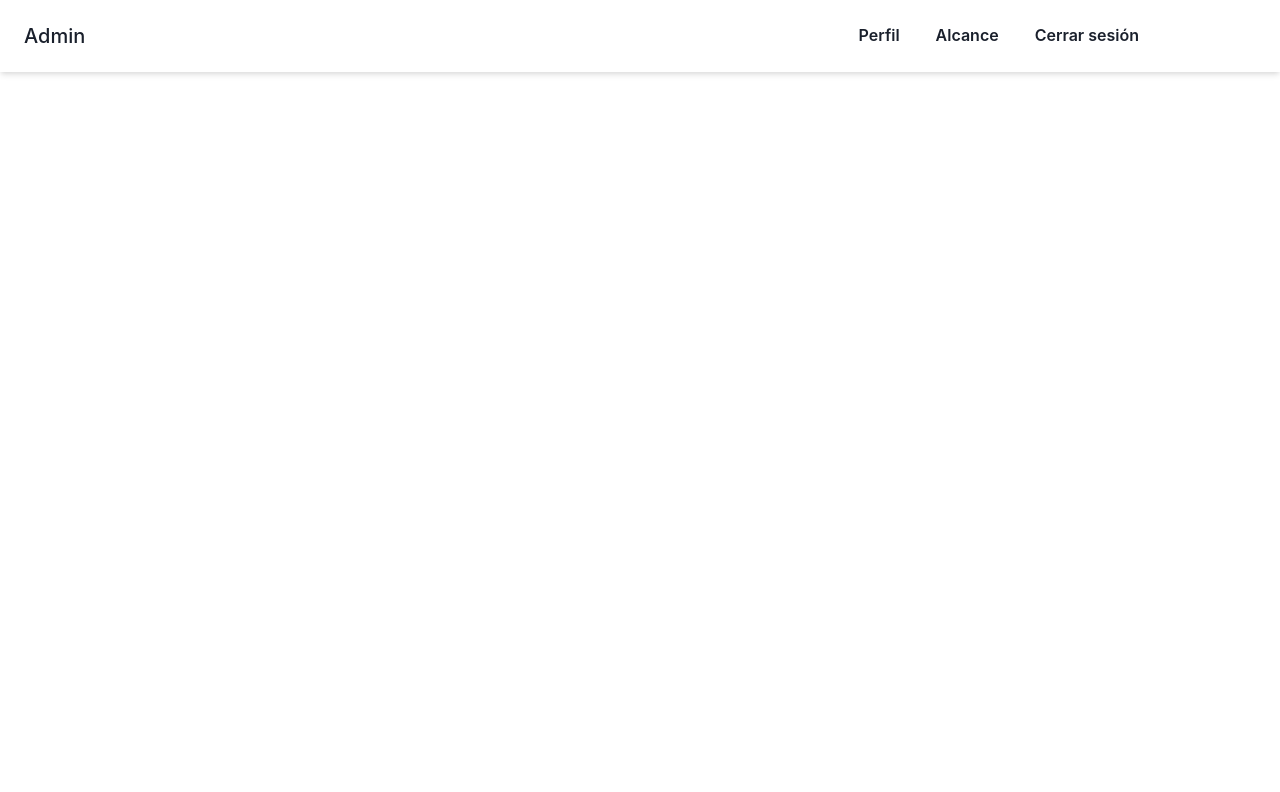
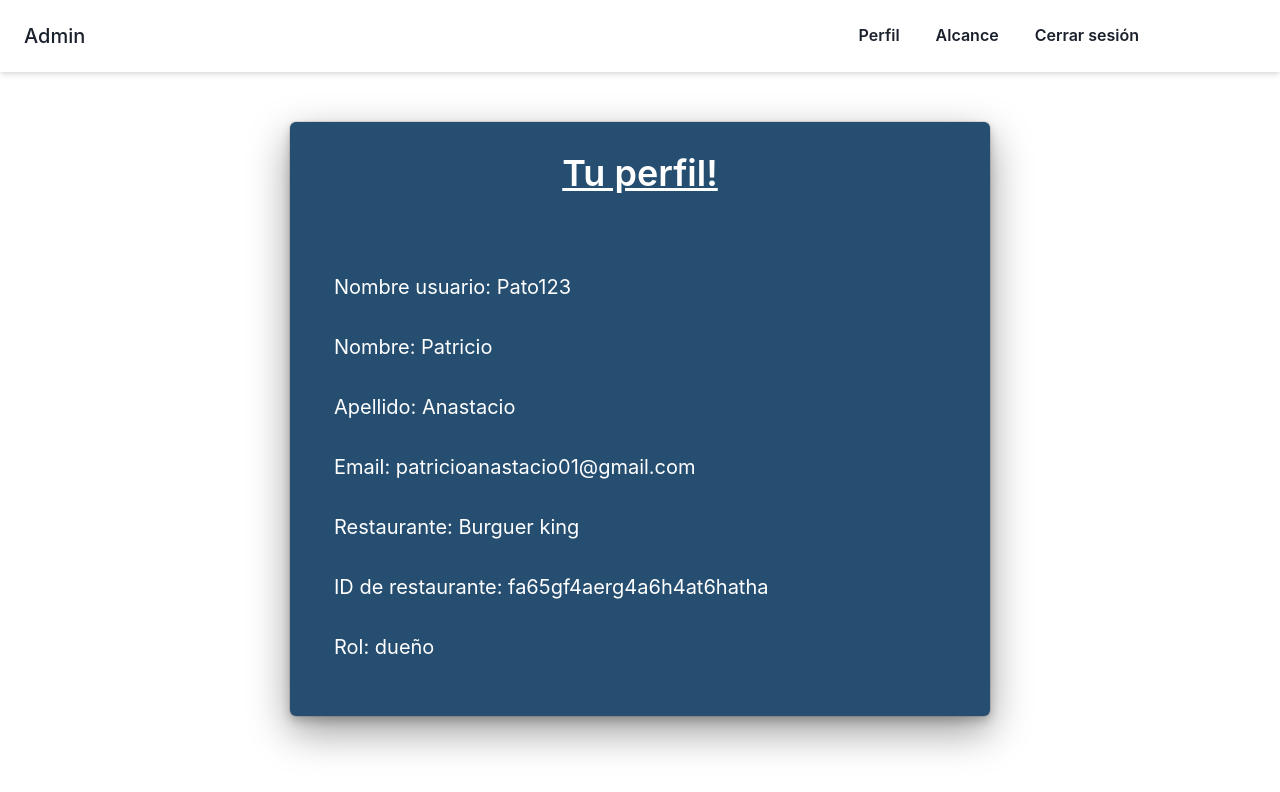
Before and after one commit to agusminahk/projecto-profesional-curselo, a React (Create React App) app in the folder client/: page /perfil in a window 1280 px wide. Shown: the top 792 px of the page. Built offline with nearby package versions, Linux system fonts and the light colour scheme.

Commit message:
profile view

```diff
--- a/client/src/views/App.jsx
+++ b/client/src/views/App.jsx
@@ -11,15 +11,17 @@ import { AdminHome } from "./admin/AdminHome"
 import { NavbarAdmin } from '../components/admin/NavbarAdmin';
 import { ClientsView } from "./admin/ClientsView"
 import { NewClient } from './admin/NewClient';
+import { Profile } from './admin/Profile';
 
 const App = () => {
     return (
         <div style={{backgroundColor: "#FFF", height: "100vh"}}>
             <NavbarAdmin />
             <Routes>
-                <Route exact path="/" element={<AdminHome />}/>
-                <Route exact path="/clientes" element={<ClientsView />}/>
-                <Route exact path="/nuevousuario" element={<NewClient />}/>
+                <Route exact path="/" element={<AdminHome />} />
+                <Route exact path="/clientes" element={<ClientsView />} />
+                <Route exact path="/nuevousuario" element={<NewClient />} />
+                <Route exact path="/perfil" element={<Profile/>} />
             </Routes>
         </div>
     )
--- /dev/null
+++ b/client/src/views/admin/Profile.jsx
@@ -0,0 +1,70 @@
+import {
+  Box,
+  Container,
+  Heading,
+  SimpleGrid,
+  Icon,
+  Text,
+  Stack,
+  HStack,
+  VStack,
+  ListItem,
+  UnorderedList,
+} from "@chakra-ui/react";
+import { CheckIcon } from "@chakra-ui/icons";
+
+export function Profile() {
+  const user = {
+    username: "Pato123",
+    firstName: "Patricio",
+    lastName: "Anastacio",
+    email: "patricioanastacio01@gmail.com",
+    restaurant: "Burguer king",
+    restaurantID: "fa65gf4aerg4a6h4at6hatha",
+    rol: "dueño",
+  };
+  return (
+    <Box padding="50px">
+      <Box
+        boxShadow="dark-lg"
+        p="6"
+        rounded="md"
+        bg="white"
+        m="auto"
+        minWidth="350px"
+        maxWidth="700px"
+        background="#254E70"
+        color="#FFF"
+      >
+        <Text
+          fontSize="4xl"
+          fontWeight="600"
+          display="flex"
+          flexDirection="column"
+          alignItems="center"
+        >
+          <u>Tu perfil!</u>
+        </Text>
+        <br />
+        <br />
+        <br />
+        <UnorderedList fontSize="xl">
+          <Text>Nombre usuario: {user.username}</Text>
+          <br />
+          <Text>Nombre: {user.firstName}</Text>
+          <br />
+          <Text>Apellido: {user.lastName}</Text>
+          <br />
+          <Text>Email: {user.email}</Text>
+          <br />
+          <Text>Restaurante: {user.restaurant}</Text>
+          <br />
+          <Text>ID de restaurante: {user.restaurantID}</Text>
+          <br />
+          <Text>Rol: {user.rol}</Text>
+          <br />
+        </UnorderedList>
+      </Box>
+    </Box>
+  );
+}
```
